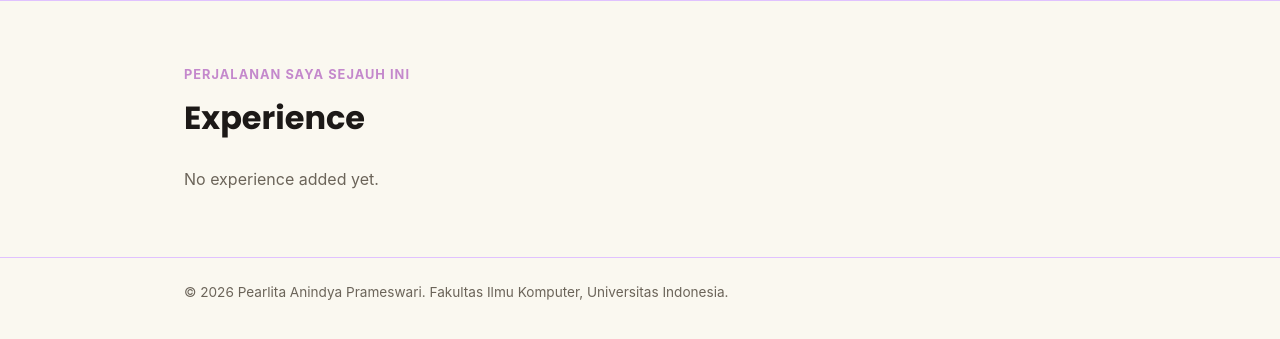
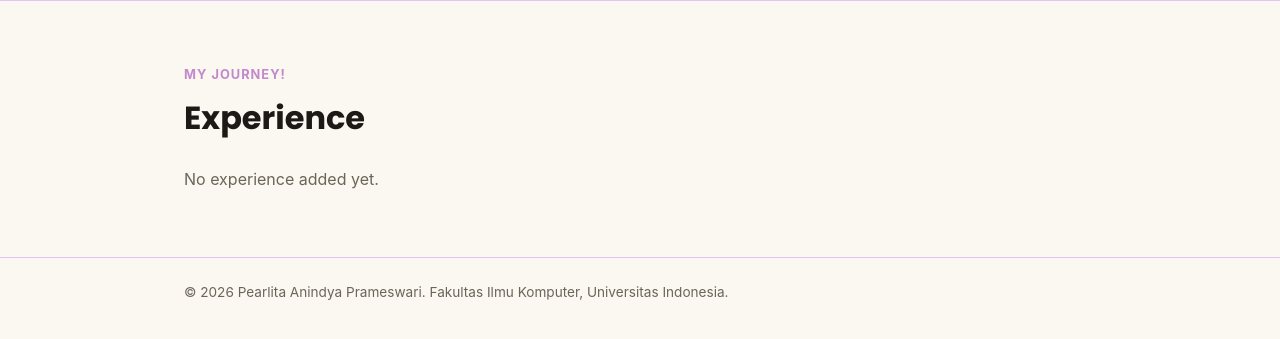
Before and after one commit to pearlitaanindya/myportofolio, a Django app: page /experience/ in a window 1280 px wide. Shown: the part 74-413 px from the top of the page. Run offline with Django 5.2, Linux system fonts and the light colour scheme; data that the repository does not hold is empty.

Commit message:
fix: Update section kicker at experience.html

```diff
--- a/templates/experience.html
+++ b/templates/experience.html
@@ -25,7 +25,7 @@
         <main>
     <section class="experience-section" id="experience">
         <div class="container">
-            <p class="section-kicker">Perjalanan saya sejauh ini</p>
+            <p class="section-kicker">My Journey!</p>
             <h1>Experience</h1>
 
             <div class="experience-grid">
```
